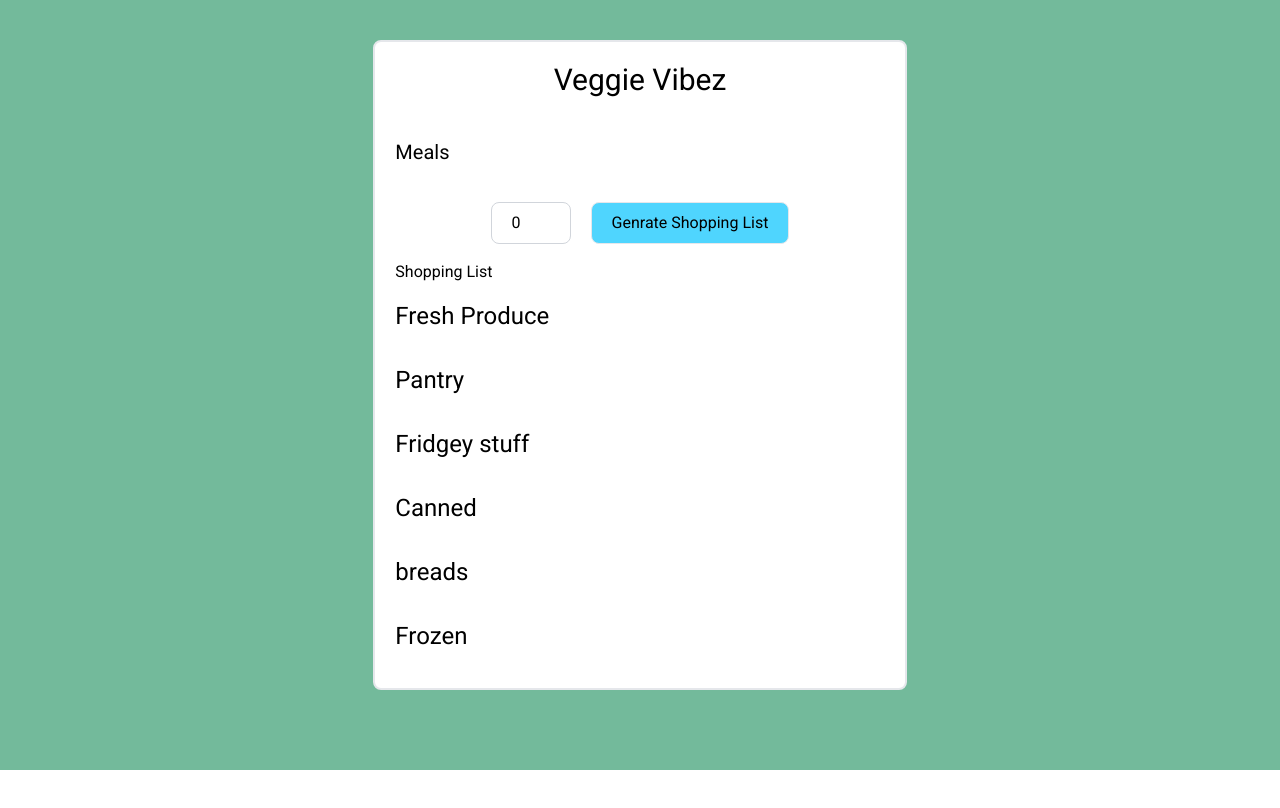
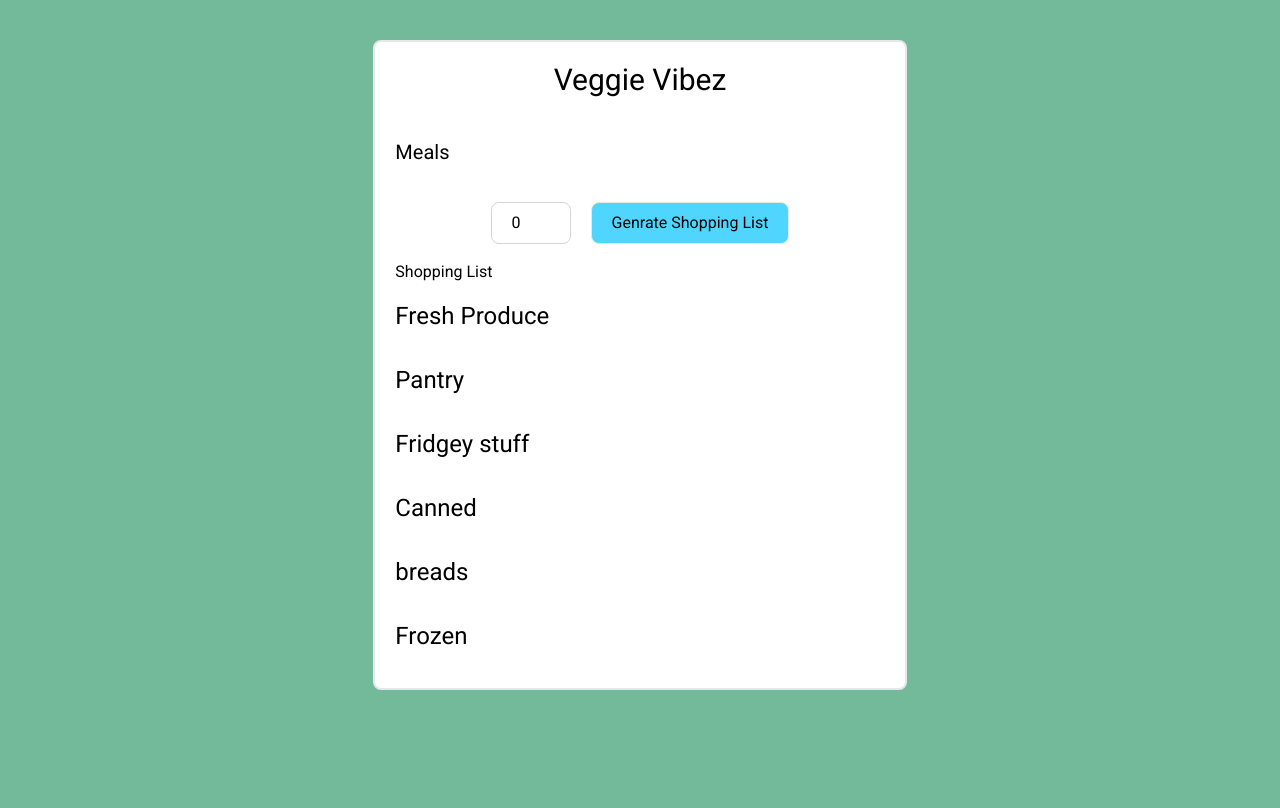
Before and after one commit to kyleabrahamse/veggie-vibez, a Next.js app: page / in a window 1280 px wide. Shown: the top 808 px of the page. Built offline with nearby package versions, Linux system fonts and the light colour scheme.

Commit message:
fixed spacing at the bottom

```diff
--- a/app/page.tsx
+++ b/app/page.tsx
@@ -102,7 +102,7 @@ export default function Home() {
   console.log(produce);
 
   return (
-    <main className="bg-[#73BA9B] pt-10 pb-20">
+    <main className="bg-[#73BA9B] pt-10 pb-64">
       <div className="md:w-5/12 w-10/12 bg-white border-2 border-grey-100 flex flex-col mx-auto p-5 rounded-lg">
         <h1 className="text-3xl mx-auto">Veggie Vibez</h1>
         <h2 className="text-xl pt-10 pb-5">Meals</h2>
```
